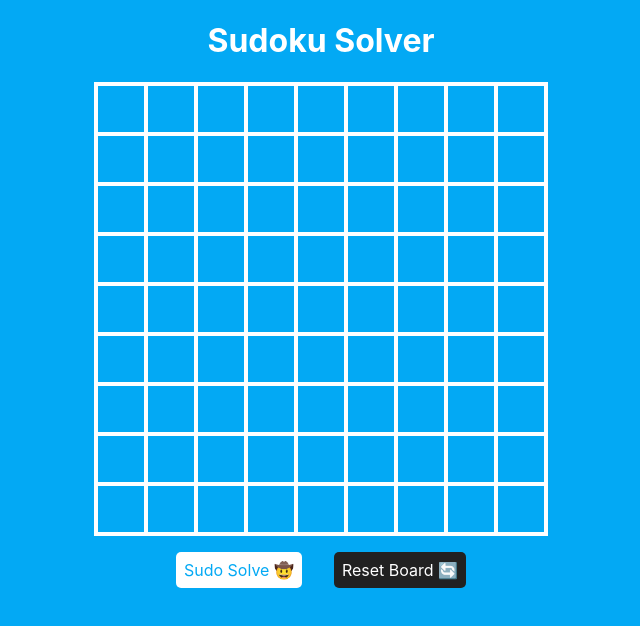
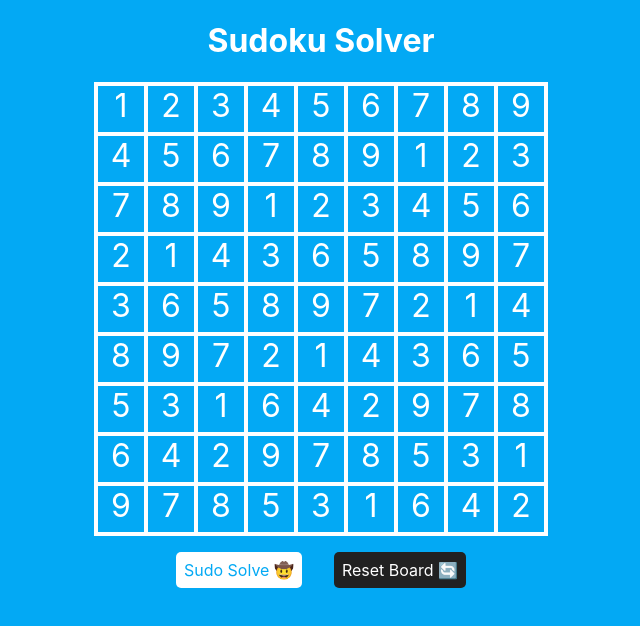
Before and after one commit to KevzPeter/sudoku-solver, a Next.js app: page / in a window 1280 px wide. Both pictures are taken after a click on the element "Sudo Solve 🤠". Shown: the top 626 px of the page, without its empty margins (319-959 px from the left). Built offline with nearby package versions, Linux system fonts and the light colour scheme.

Commit message:
added Solved state representation

```diff
--- a/components/Square.js
+++ b/components/Square.js
@@ -4,11 +4,19 @@ const Square = (props) => {
   const handleChange = (e) => {
     e.preventDefault();
     let newSquares = props.squares;
-    props.squares[props.ridx][props.cidx] = e.target.valueAsNumber;
+    newSquares[props.ridx][props.cidx] = e.target.valueAsNumber;
     props.setSquares([...newSquares]);
   };
 
-  return <input className={styles.square} type="number" id="square-val" name="square-val" min="1" max="9" onChange={(e) => handleChange(e)}></input>;
+  return (
+    <>
+      {!props.solved ? (
+        <input className={styles.square} type="number" id="square-val" name="square-val" min="1" max="9" onChange={(e) => handleChange(e)}></input>
+      ) : (
+        <div className={styles.square}>{props.val}</div>
+      )}
+    </>
+  );
 };
 
 export default Square;
```
